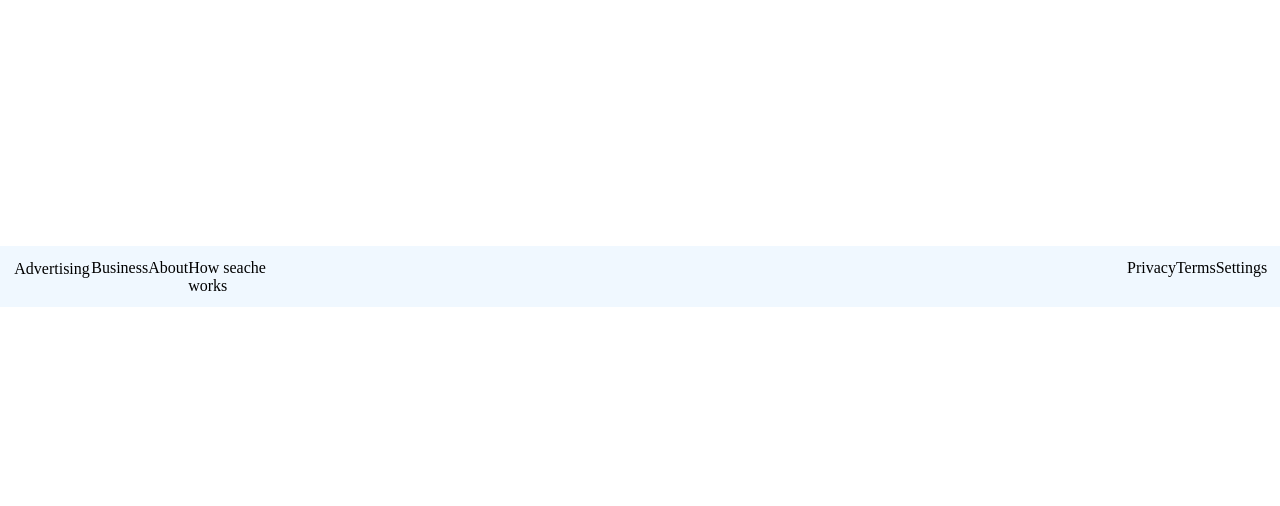
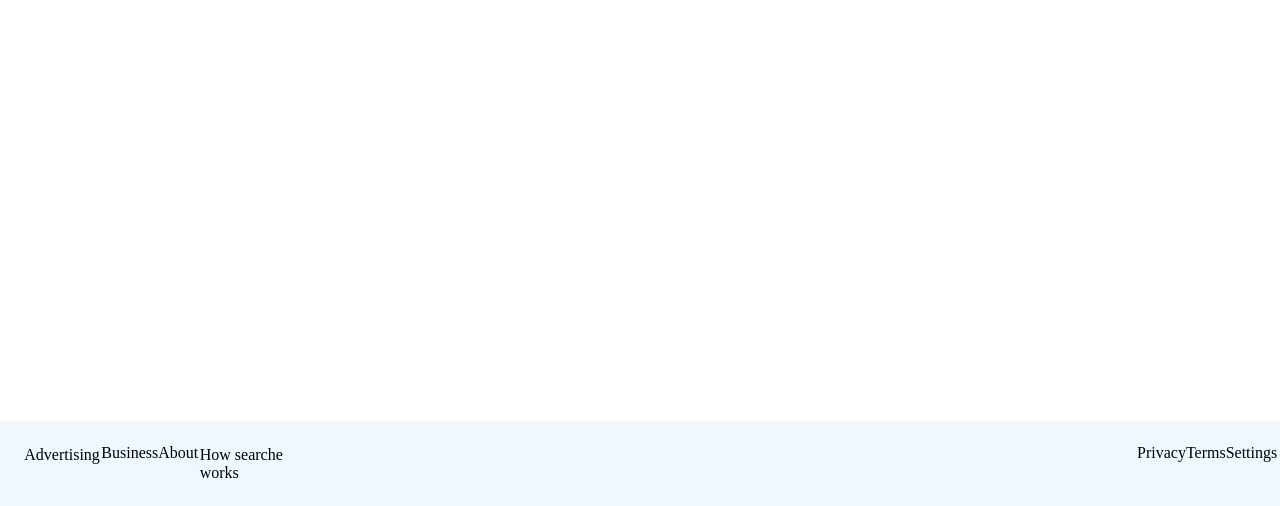
Before and after one commit to Alik1604/google-homepage, a plain HTML site: page google_page.html in a window 1280 px wide. Shown: the part 294-800 px from the top of the page. Drawn offline with Linux system fonts and the light colour scheme.

Commit message:
footer done

```diff
--- a/google_page.html
+++ b/google_page.html
@@ -1,7 +1,7 @@
 <!DOCTYPE html>
 <html lang="en">
 <style>
-body{ height:100%; display: flex; flex-direction: column; margin: 0px; }
+body{ height:100%; display: flex; flex-direction: column;}
 header {
 display:flex;
 justify-content:flex-end;
@@ -37,7 +37,16 @@ border-radius: 50%;
     flex-direction: column;
     justify-content:flex-end;
 }
-footer{display: flex; background-color: aliceblue; justify-content: space-between; margin-top:20%;}
+footer{
+    display: flex;
+    background-color: aliceblue;
+    justify-content: space-between;
+    position: fixed;
+    bottom: 0;
+    left: 0;
+    padding: 10px;
+    width: 100%;
+}
 span{display: flex; margin: 1%; }
 #span_1{
 
@@ -75,7 +84,7 @@ span{display: flex; margin: 1%; }
             <a>Advertising</a>
             <div>Business</div>
             <div>About</div>
-            <div>How seache works</div>
+            <a>How searche works</a>
         </span>
         <span id="span_2">
             <div>Privacy</div>
```
